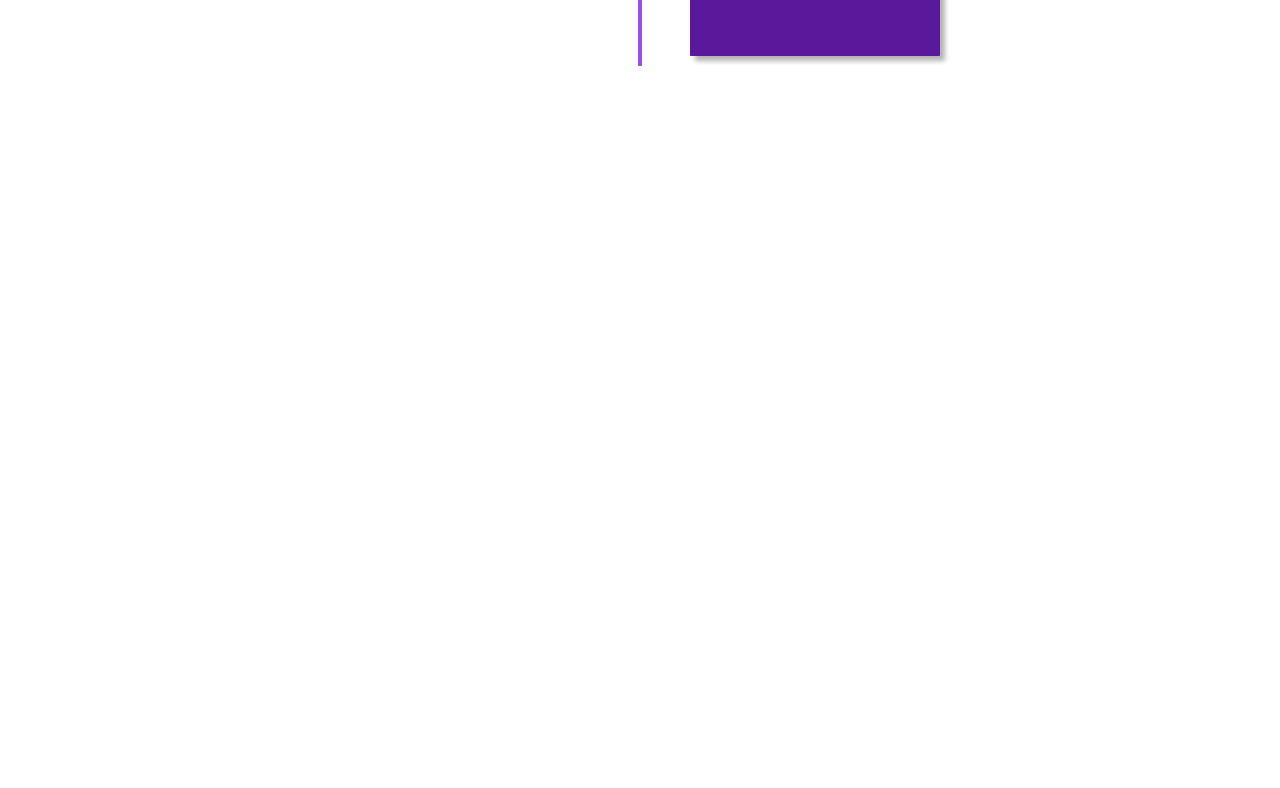
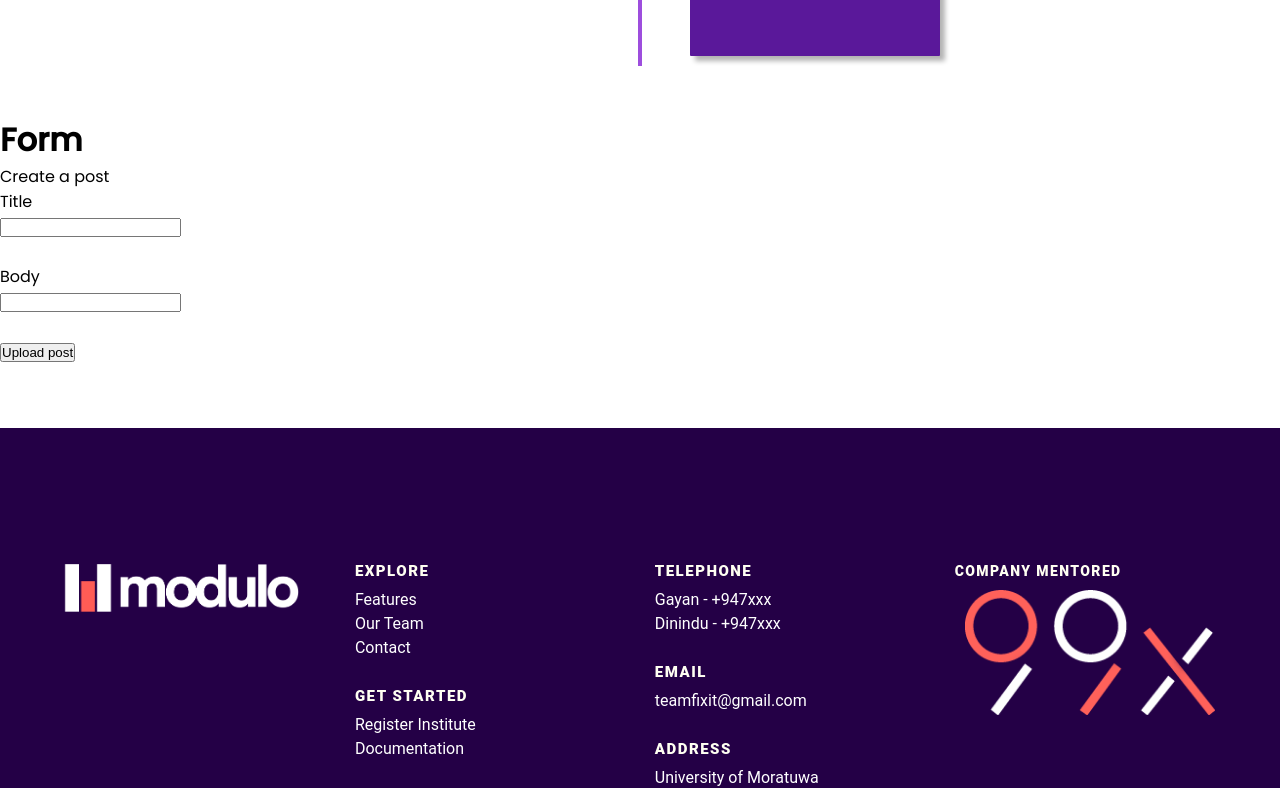
Before and after one commit to GayanKod/Modulo, a React (Create React App) app in the folder client/: page /timeline in a window 1280 px wide. Shown: the part 1119-1907 px from the top of the page. Before the commit the page ends 1235 px from the top, so only its background shows below. Built offline with nearby package versions, Linux system fonts and the light colour scheme.

Commit message:
timeline - added timeline form component

```diff
--- /dev/null
+++ b/client/src/components/Timeline/TimelineForm.tsx
@@ -0,0 +1,50 @@
+import { useState } from "react";
+
+const defaultFormData = {
+  title: "",
+  body: "",
+};
+
+function TimelineForm(){
+    const [formData, setFormData] = useState(defaultFormData);
+    const { title, body } = formData;
+
+    const onChange = (e : React.ChangeEvent<HTMLInputElement>) => {
+      setFormData((prevState) => ({
+        ...prevState,
+        [e.target.id]: e.target.value,
+      }));
+    };
+
+    const onSubmit = (e : React.FormEvent<HTMLFormElement>) => {
+      e.preventDefault();
+      console.log(formData);
+
+      setFormData(defaultFormData);
+    };
+
+    return (
+      <>
+        <h1>Form</h1>
+        <p>Create a post</p>
+
+        <form onSubmit={onSubmit}>
+          <label htmlFor="title">Title</label>
+          <br />
+          <input type="text" id="title" value={title} onChange={onChange} />
+          <br />
+          <br />
+          <label htmlFor="body">Body</label>
+          <br />
+          <input type="text" id="body" value={body} onChange={onChange} />
+          <br />
+          <br />
+          <button type="submit">Upload post</button>
+        </form>
+      </>
+    );
+
+
+}
+
+export default TimelineForm;
--- a/client/src/pages/Timeline.tsx
+++ b/client/src/pages/Timeline.tsx
@@ -2,12 +2,16 @@
 import Navbar2 from "../components/Navbar2";
 import PageTitle from "../components/PageTitle";
 import "../styles/TimelinePage.scss";
+import Footer from "../components/Footer/Footer"
+import TimelineForm from "../components/Timeline/TimelineForm"
 function Timeline(){
     return(
         <>
         <Navbar2/>
         <PageTitle title="Activity Timeline"/>
         <TimelineContainer/>
+        <TimelineForm/>
+        <Footer/>
         </>
 
     );
```
Also changed, not shown: 1 other file (tests, documents, lock files or other folders).
